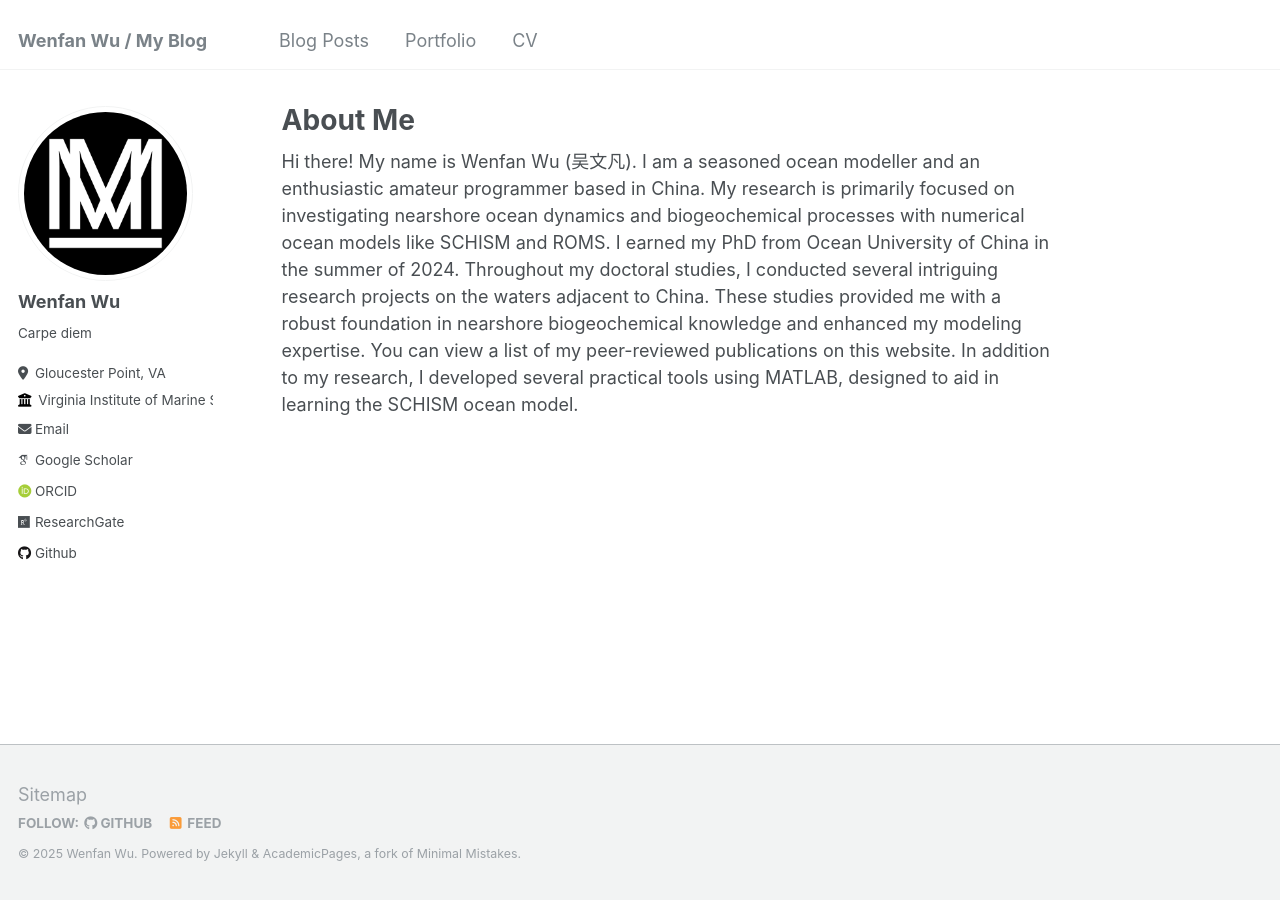
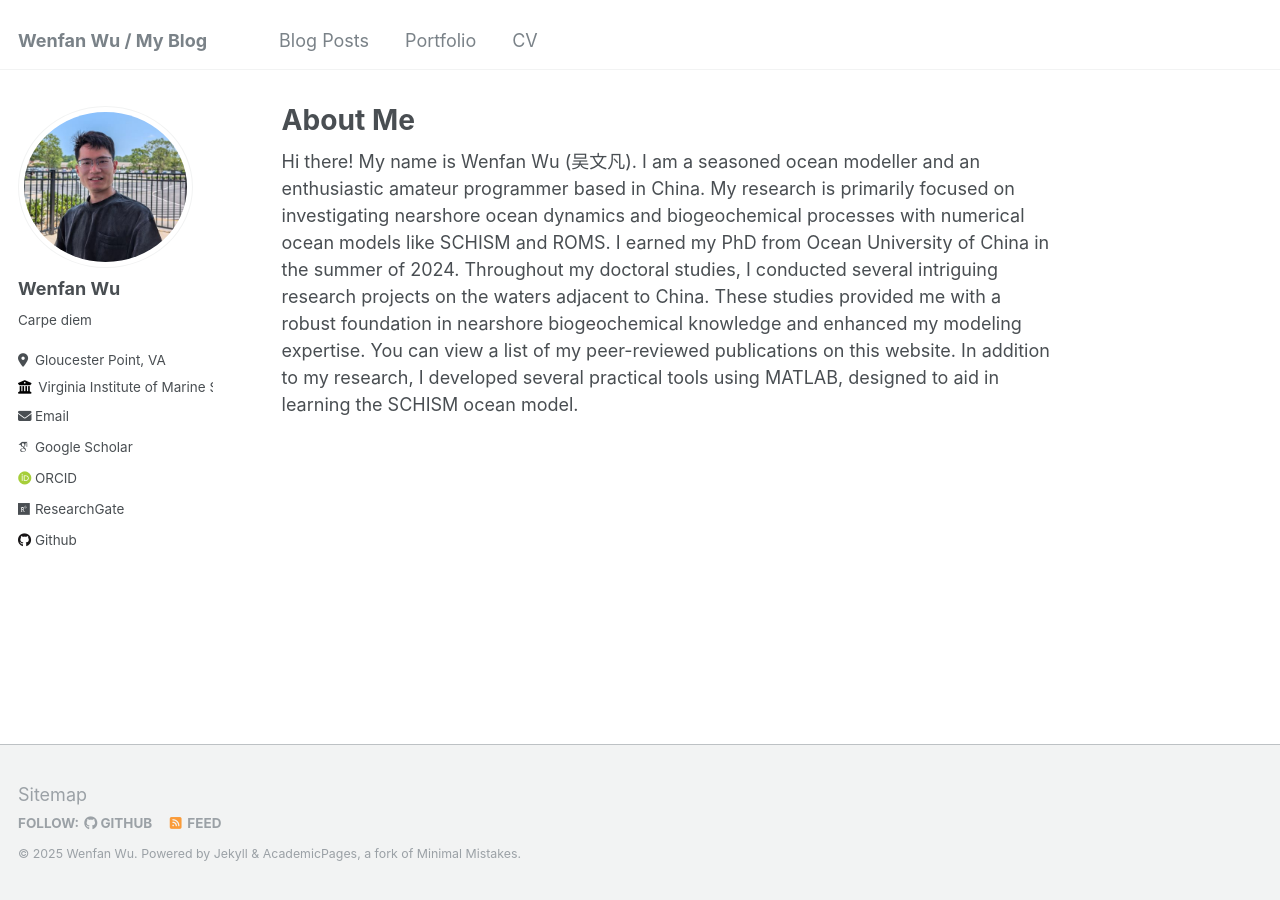
Before and after one commit to wenfanwu/wenfanwu.github.io, a Jekyll site: the page built from _pages/about.md, in a window 1280 px wide. Built offline with Jekyll 4.4.1, drawn with Linux system fonts in a browser that asks for light colours; some web fonts are replaced.

Commit message:
Update _config.yml

```diff
--- a/_config.yml
+++ b/_config.yml
@@ -21,7 +21,7 @@ repository               : "wenfanwu/wenfanwu.github.io"
 #               Additional customization can be done by editing /_includes/author-profile.html
 author:
   # Biographic information
-  avatar           : "site-logo.png"
+  avatar           : "wenfanwu_avator.jpg"
   name             : "Wenfan Wu"
   pronouns         : # example: "he/his/him"
   bio              : "Carpe diem"
```
